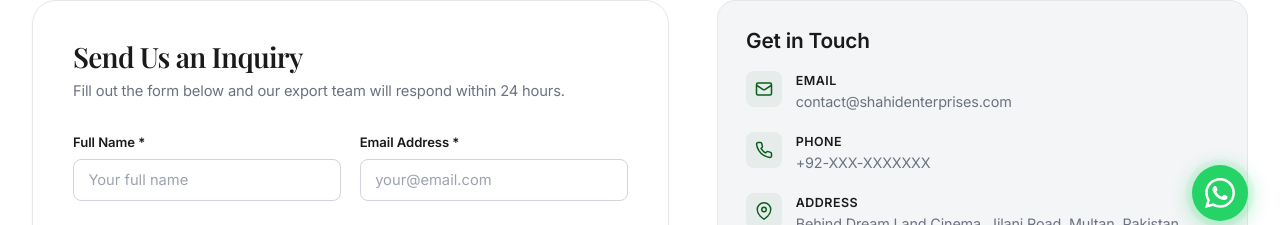
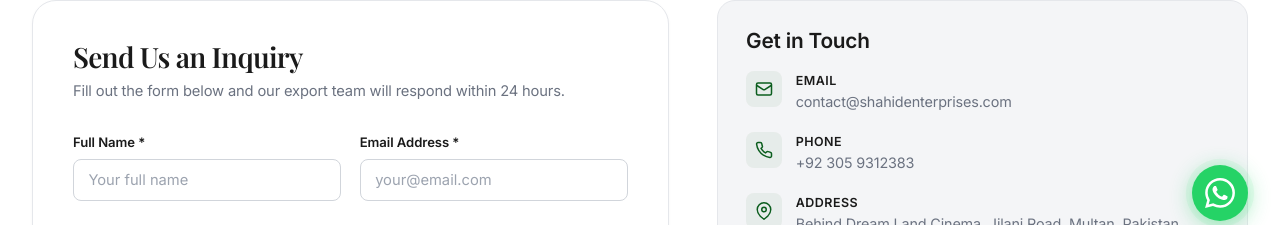
Before and after one commit to shahidenterprises/shahid-enterprises-2.0, a Next.js app: page /contact in a window 1280 px wide. Shown: the part 547-772 px from the top of the page. Built offline with nearby package versions, Linux system fonts and the light colour scheme; no server answers; a web font is replaced by a local one.

Commit message:
Final Polish: Standardized contact details and removed all remaining placeholders

```diff
--- a/src/app/contact/page.tsx
+++ b/src/app/contact/page.tsx
@@ -71,7 +71,7 @@ export default function ContactPage() {
                     </div>
                     <p>
                       <strong>Phone</strong>
-                      +92-XXX-XXXXXXX
+                      +92 305 9312383
                     </p>
                   </div>
                   <div className={styles.infoItem}>
@@ -88,7 +88,7 @@ export default function ContactPage() {
                   </div>
 
                   <a
-                    href="https://wa.me/92XXXXXXXXXX?text=Hello%20Shahid%20Enterprises%2C%20I%20am%20interested%20in%20your%20natural%20casings."
+                    href="https://wa.me/923059312383?text=Hello%20Shahid%20Enterprises%2C%20I%20am%20interested%20in%20your%20natural%20casings."
                     target="_blank"
                     rel="noopener noreferrer"
                     className={styles.whatsappInline}
--- a/src/components/WhatsAppButton.tsx
+++ b/src/components/WhatsAppButton.tsx
@@ -3,7 +3,7 @@
 import styles from './WhatsAppButton.module.css';
 
 export default function WhatsAppButton() {
-  const phone = '92XXXXXXXXXX'; // placeholder
+  const phone = '923059312383'; // Verified business number
   const message = encodeURIComponent('Hello Shahid Enterprises, I am interested in your natural casings. Please share details.');
 
   return (
```
